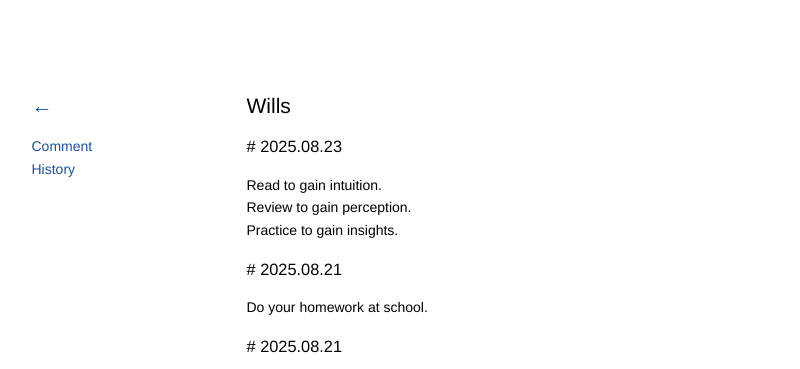
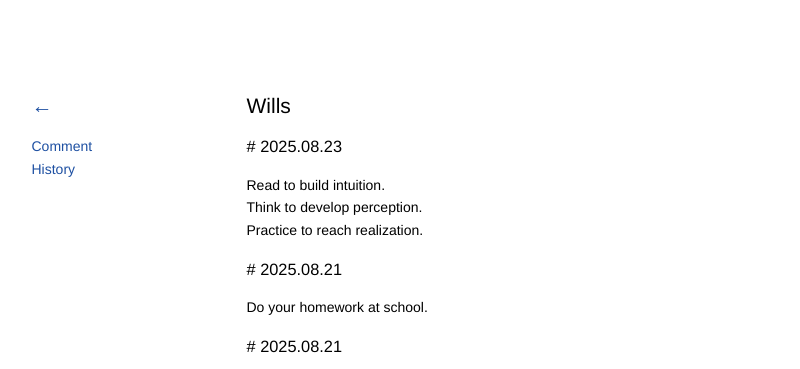
Before and after one commit to kidlj/awei, a Jekyll site: the page built from _wiki/wills.md, in a window 1280 px wide. Shown: the top 369 px of the page, without its empty margins (101-901 px from the left). Built offline with Jekyll 4.4.1, drawn with Linux system fonts in a browser that asks for light colours.

Commit message:
update wills

```diff
--- a/_wiki/wills.md
+++ b/_wiki/wills.md
@@ -4,9 +4,9 @@ title: Wills
 
 ### 2025.08.23
 
-Read to gain intuition.
-Review to gain perception.
-Practice to gain insights.
+Read to build intuition.
+Think to develop perception.
+Practice to reach realization.
 
 ### 2025.08.21
 
```
